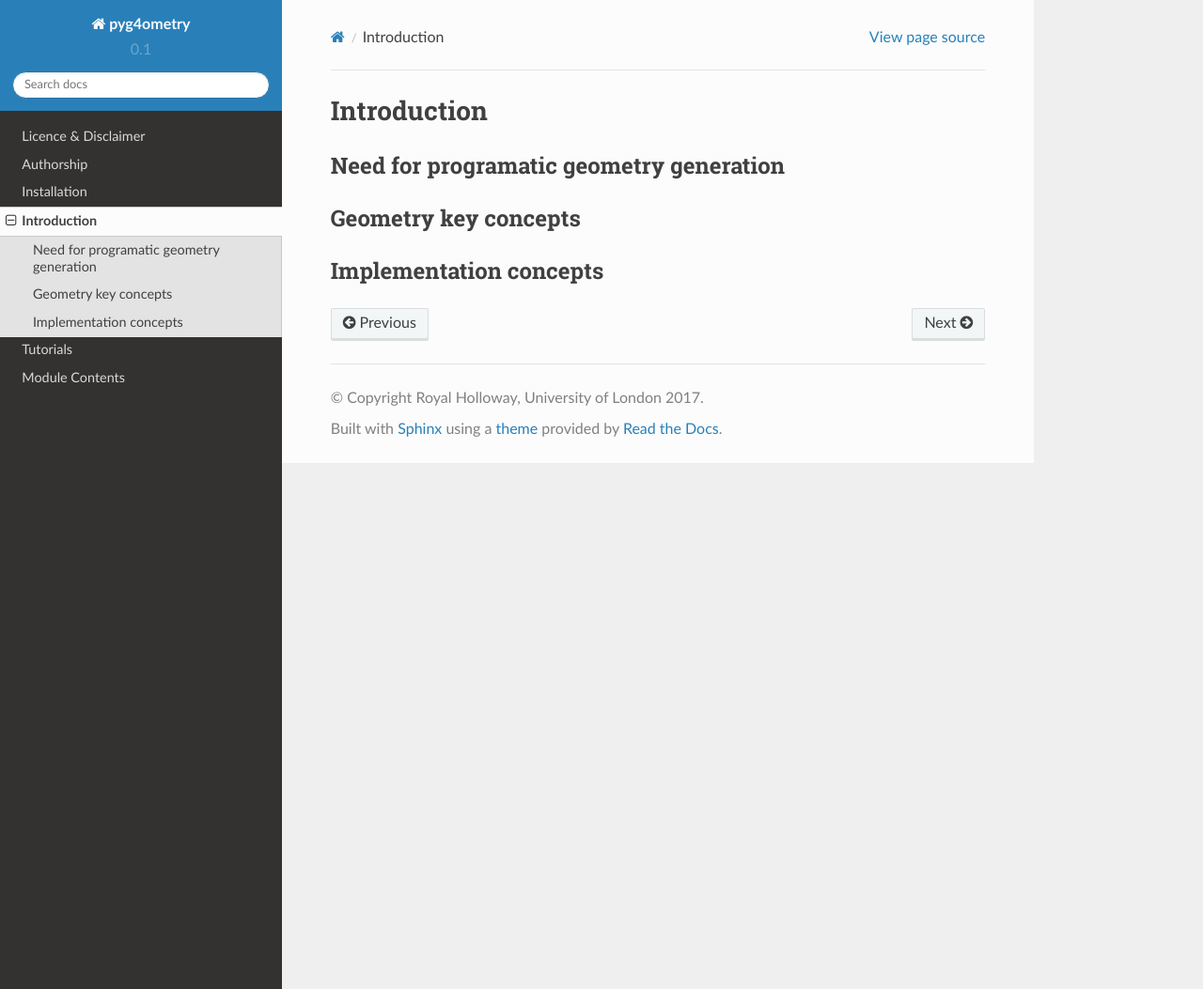
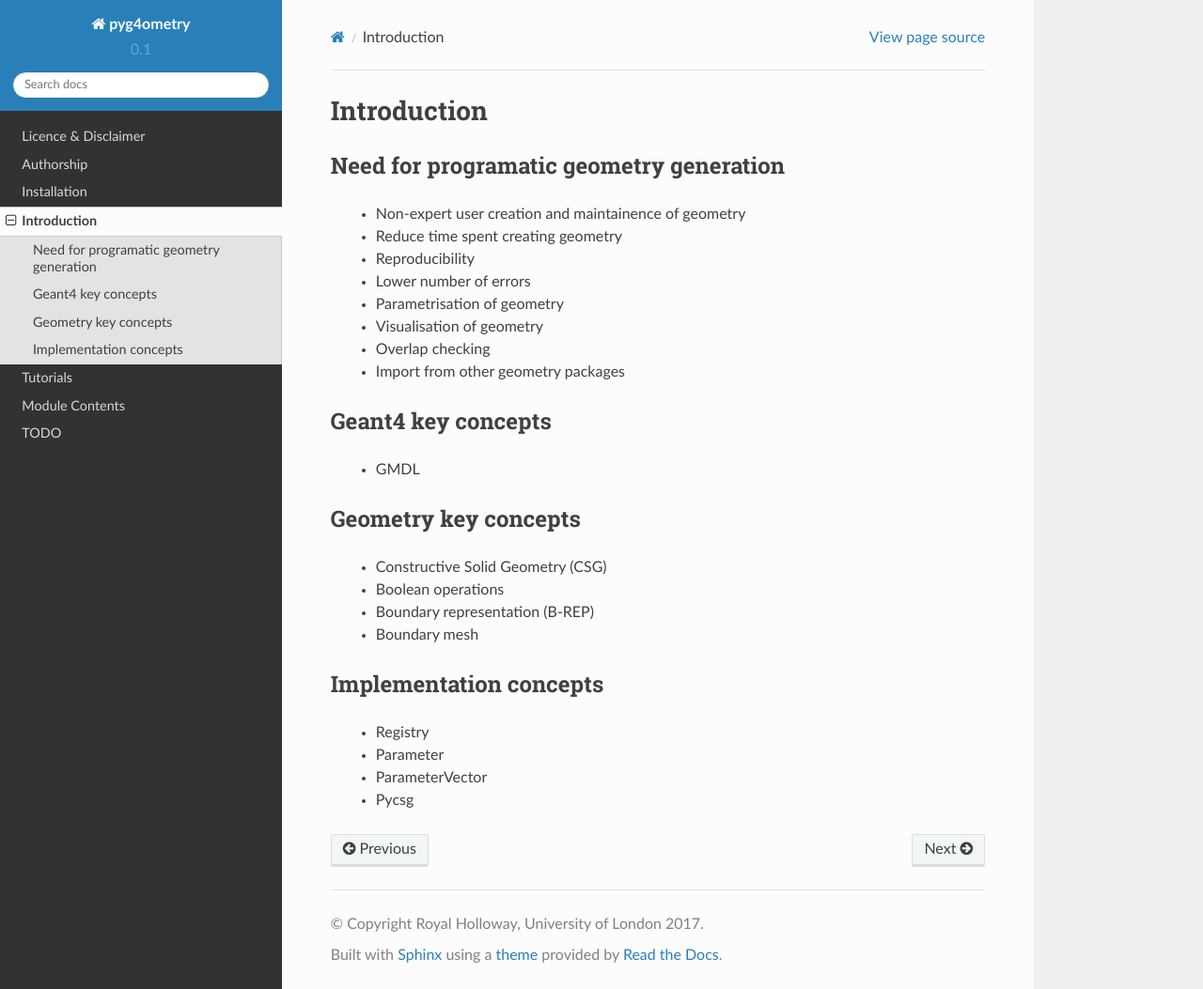
Before and after one commit to g4edge/pyg4ometry, a Sphinx documentation site: the page built from pyg4ometry/docs/source/introduction.rst, in a window 1280 px wide and 1053 px high. Shown: the whole window at 94% size. Built offline with Sphinx 7.4.7 and the Read the Docs theme 2.0.0, drawn with Linux system fonts in a browser that asks for light colours.

```diff
--- a/pyg4ometry/docs/source/index.rst
+++ b/pyg4ometry/docs/source/index.rst
@@ -12,6 +12,7 @@ pyg4ometry is a package to create, load, write and visualise solid geometry for
    introduction
    tutorials
    moduledocs
+   todo
 
 
 Indices and tables
--- a/pyg4ometry/docs/source/introduction.rst
+++ b/pyg4ometry/docs/source/introduction.rst
@@ -5,8 +5,32 @@ Introduction
 Need for programatic geometry generation
 ----------------------------------------
 
+ * Non-expert user creation and maintainence of geometry
+ * Reduce time spent creating geometry
+ * Reproducibility
+ * Lower number of errors
+ * Parametrisation of geometry
+ * Visualisation of geometry
+ * Overlap checking
+ * Import from other geometry packages
+
+Geant4 key concepts
+-------------------
+
+ * GMDL
+
 Geometry key concepts
 ---------------------
 
+ * Constructive Solid Geometry (CSG)
+ * Boolean operations
+ * Boundary representation (B-REP)
+ * Boundary mesh
+
 Implementation concepts
 -----------------------
+
+ * Registry
+ * Parameter
+ * ParameterVector
+ * Pycsg
--- /dev/null
+++ b/pyg4ometry/docs/source/todo.rst
@@ -0,0 +1,6 @@
+=========
+TODO
+=========
+
+ * proper gmad element length
+ * integrate pyfluka
```
Also changed, not shown: pyg4ometry/docs/source/moduledocs.rst (+58 -3 lines), 1 other file.
